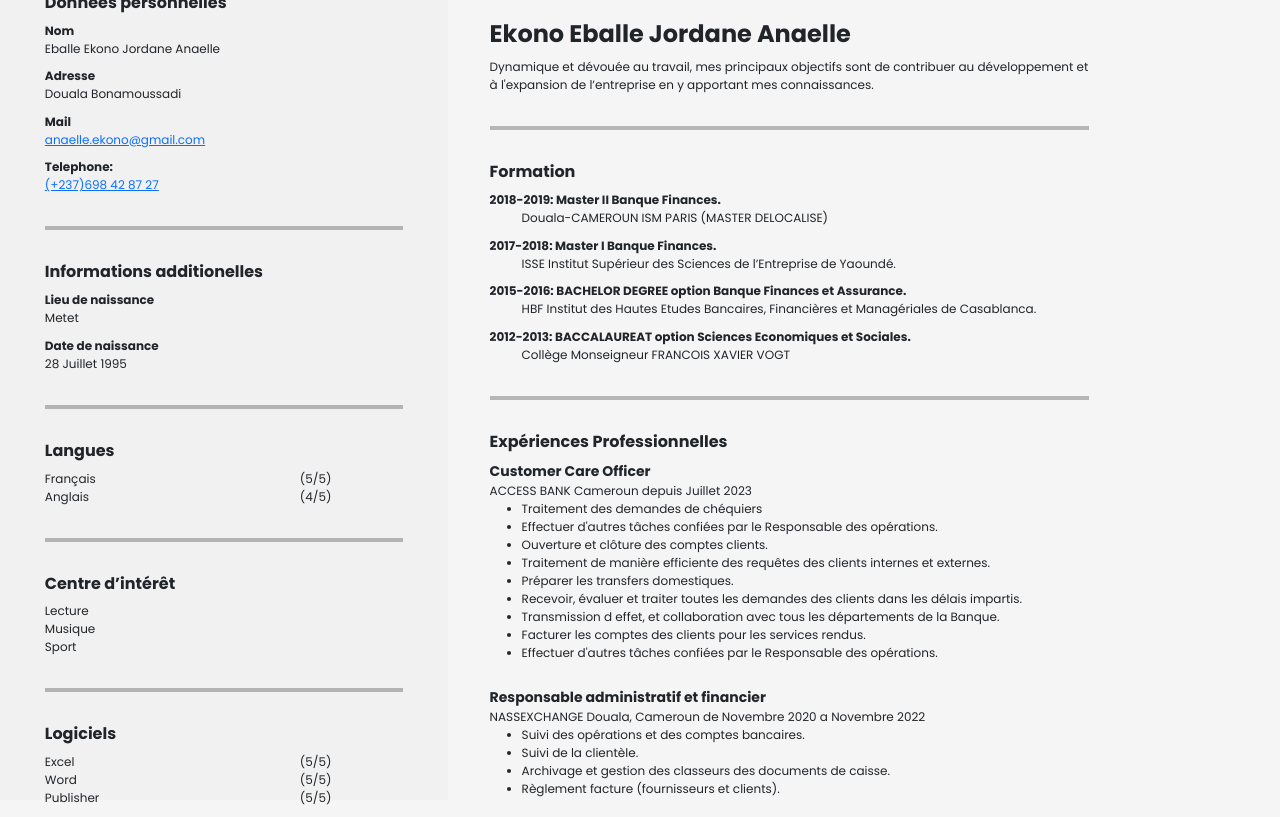
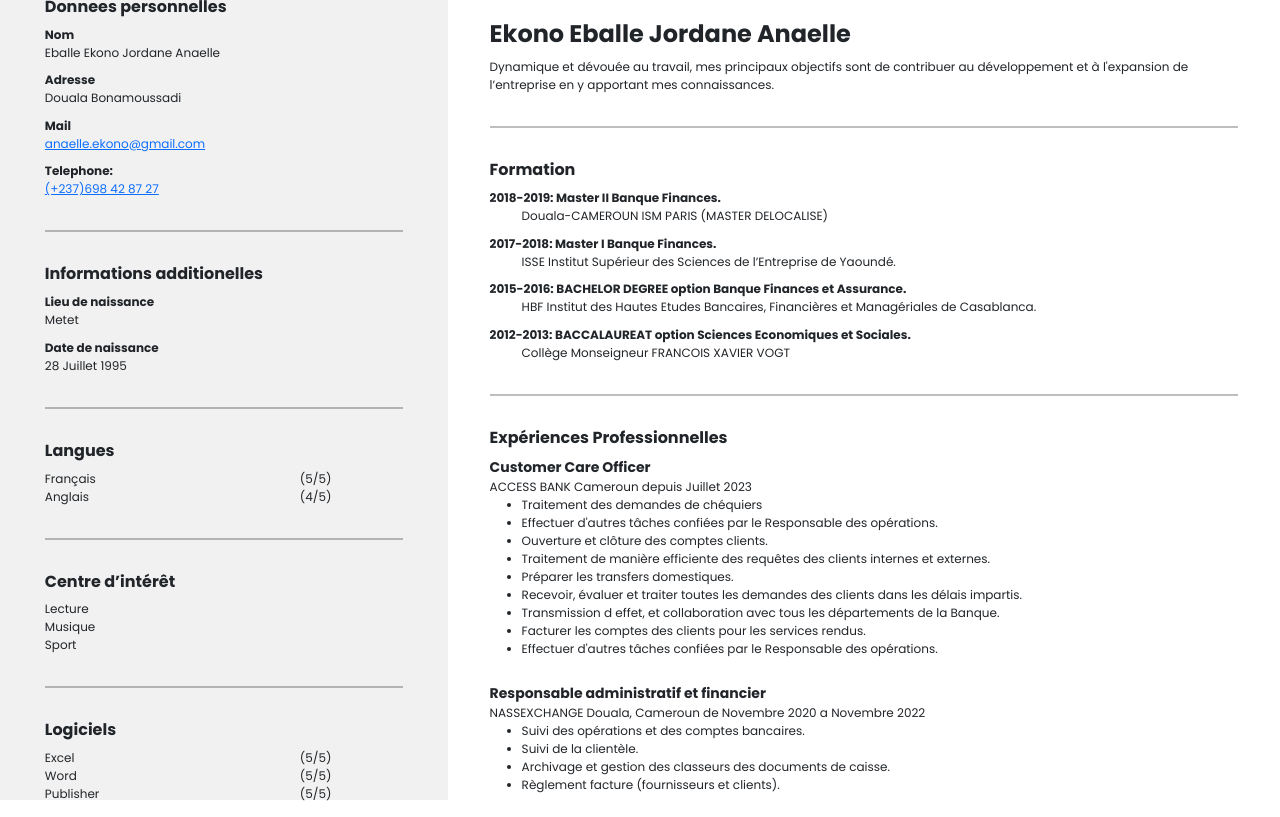
Before and after one commit to pierreEdimo/yatoucv, a plain HTML site: page index.html in a window 1280 px wide. Shown: the top 817 px of the page. Drawn offline with nearby package versions, Linux system fonts and the light colour scheme.

Commit message:
amelioration du cv

```diff
--- a/index.html
+++ b/index.html
@@ -25,7 +25,7 @@
     }
 
     .cv-container {
-        background: whitesmoke;
+        background: white;
         display: flex;
     }
 
@@ -50,12 +50,26 @@
         padding: 20px 0 20px 0;
     }
 
+    .side-nav .infos-section {
+        gap: .6rem;
+        display: flex;
+        flex-direction: column;
+        width: 80%;
+    }
+
     .main-body-content {
         width: 90%;
         margin: auto;
         display: flex;
         flex-direction: column;
         gap: 1rem;
+    }
+
+    .main-body-content .infos-section {
+        gap: .6rem;
+        display: flex;
+        flex-direction: column;
+        width: 100%;
     }
 
     .padding-y {
@@ -67,13 +81,6 @@
         flex-direction: column;
         align-items: center;
         justify-content: center;
-    }
-
-    .infos-section {
-        gap: .6rem;
-        display: flex;
-        flex-direction: column;
-        width: 80%;
     }
 
     .title {
@@ -111,7 +118,7 @@
                 <a href="tel:+237698428727">(+237)698 42 87 27</a>
             </div>
         </div>
-        <hr style="border: 2px solid black; width: 80%;">
+        <hr style="border: 1px solid black; width: 80%;">
         <div class="infos-section">
             <h4 class="title">Informations additionelles</h4>
             <div>
@@ -123,7 +130,7 @@
                 <p>28 Juillet 1995</p>
             </div>
         </div>
-        <hr style="border: 2px solid black; width: 80%;">
+        <hr style="border: 1px solid black; width: 80%;">
         <div class="infos-section">
             <h4 class="title">Langues</h4>
             <div style="width: inherit;">
@@ -137,7 +144,7 @@
                 </div>
             </div>
         </div>
-        <hr style="border: 2px solid black; width: 80%;">
+        <hr style="border: 1px solid black; width: 80%;">
         <div class="infos-section">
             <h4 class="title">Centre d’intérêt</h4>
             <div>
@@ -146,7 +153,7 @@
                 <p>Sport</p>
             </div>
         </div>
-        <hr style="border: 2px solid black; width: 80%;">
+        <hr style="border: 1px solid black; width: 80%;">
         <div class="infos-section">
             <h4 class="title">Logiciels</h4>
             <div style="width: inherit;">
@@ -177,7 +184,7 @@
                     y apportant mes
                     connaissances.</p>
             </div>
-            <hr style="border: 2px solid black; width: 80%;">
+            <hr style="border: 1px solid black; width: 100%;">
             <div class="infos-section formation-academique">
                 <h4 class="title">Formation</h4>
                 <div>
@@ -202,7 +209,7 @@
                     </p>
                 </div>
             </div>
-            <hr style="border: 2px solid black; width: 80%;">
+            <hr style="border: 1px solid black; width: 100%;">
             <div class="infos-section">
                 <h4 class="title">Expériences Professionnelles</h4>
                 <div>
```
